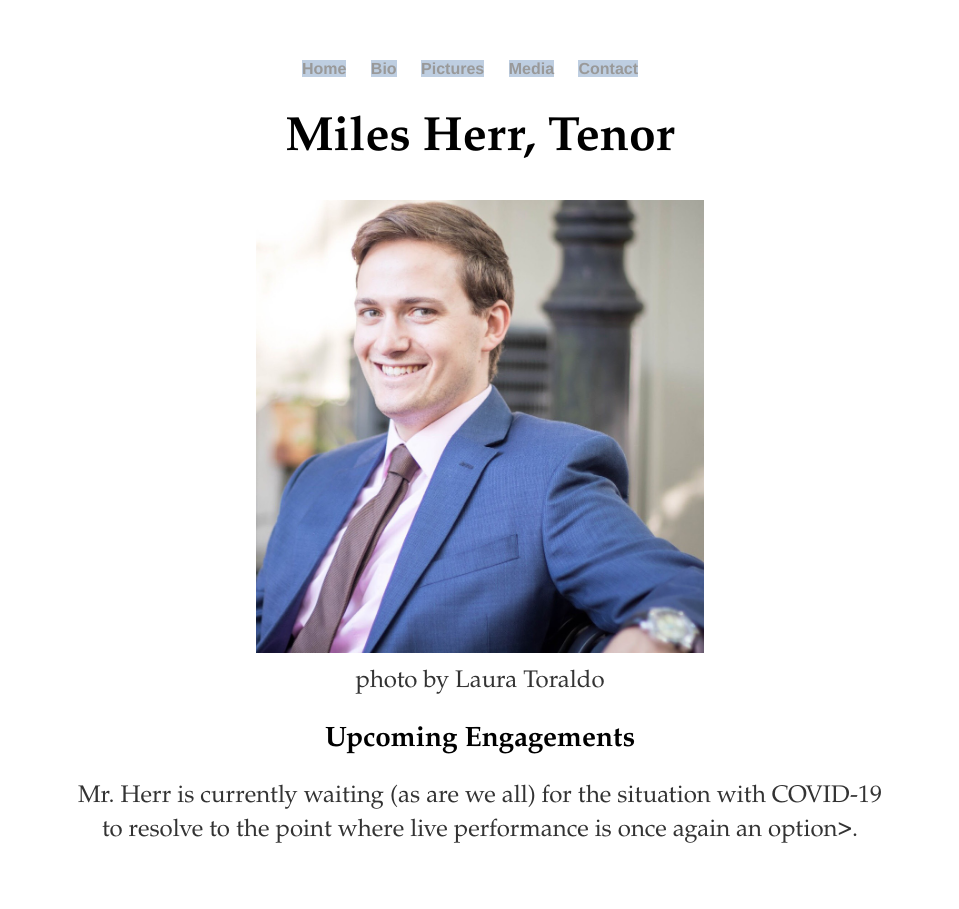
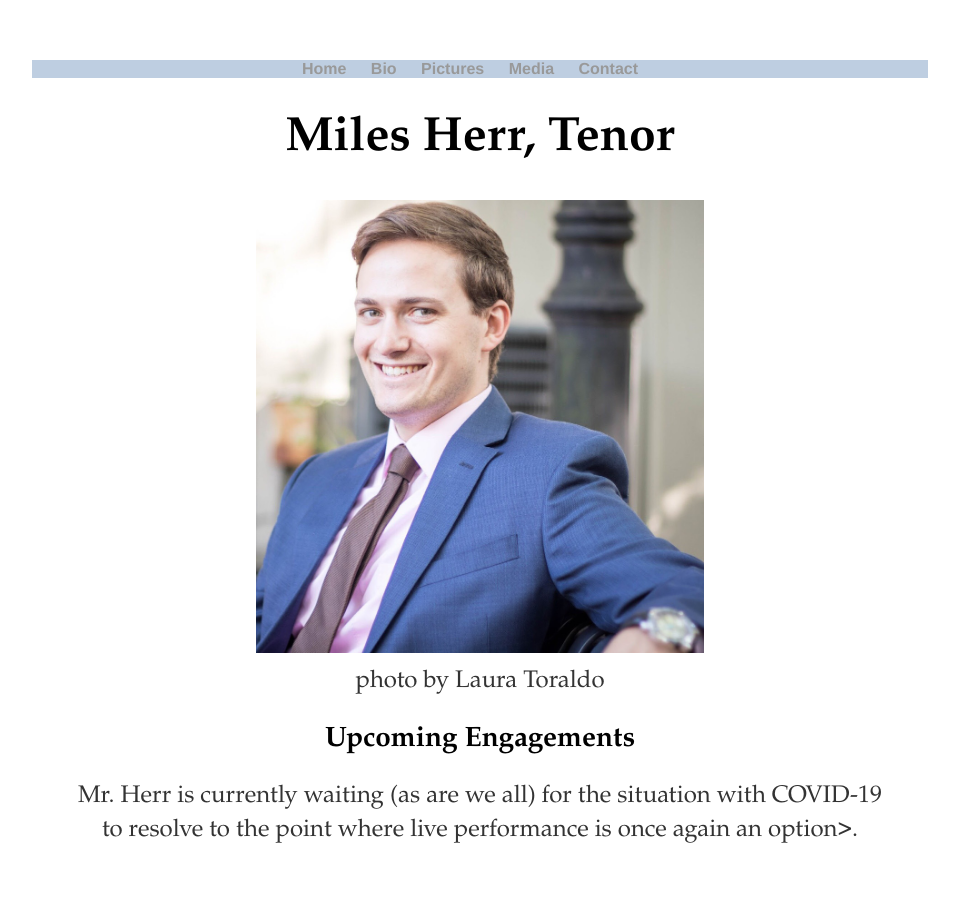
Before and after one commit to leemlb06pmi/leemlb06pmi.github.io, a Jekyll site: the page built from index.html, in a window 1280 px wide. Shown: the whole page, without its empty margins (160-1119 px from the left). Built offline with Jekyll 4.4.1, drawn with Linux system fonts in a browser that asks for light colours.

Commit message:
added nav  class to css, made  body color 0

```diff
--- a/css/main.css
+++ b/css/main.css
@@ -1,6 +1,9 @@
 body {
     margin: 60px auto;
     width: 70%;
+}
+nav {
+    background-color:rgba(42,94,155,0.3)
 }
 img{
     max-width: 50%;
@@ -18,7 +21,8 @@ nav ul, footer ul {
 nav ul li, footer ul li {
     display: inline;
     margin-right: 20px;
-    background-color: rgba(42,94,155,0.3)
+    background-color: rgba(42,94,155,0)
+
 }
 a {
     text-decoration: none;
```
Also changed, not shown: 1 other file.
